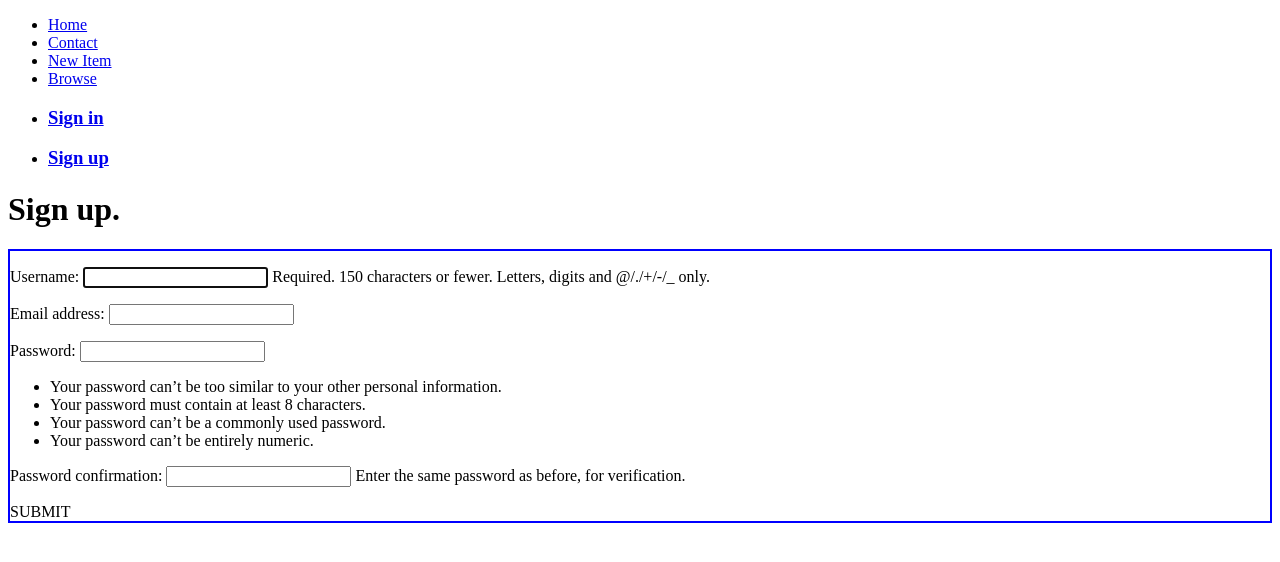
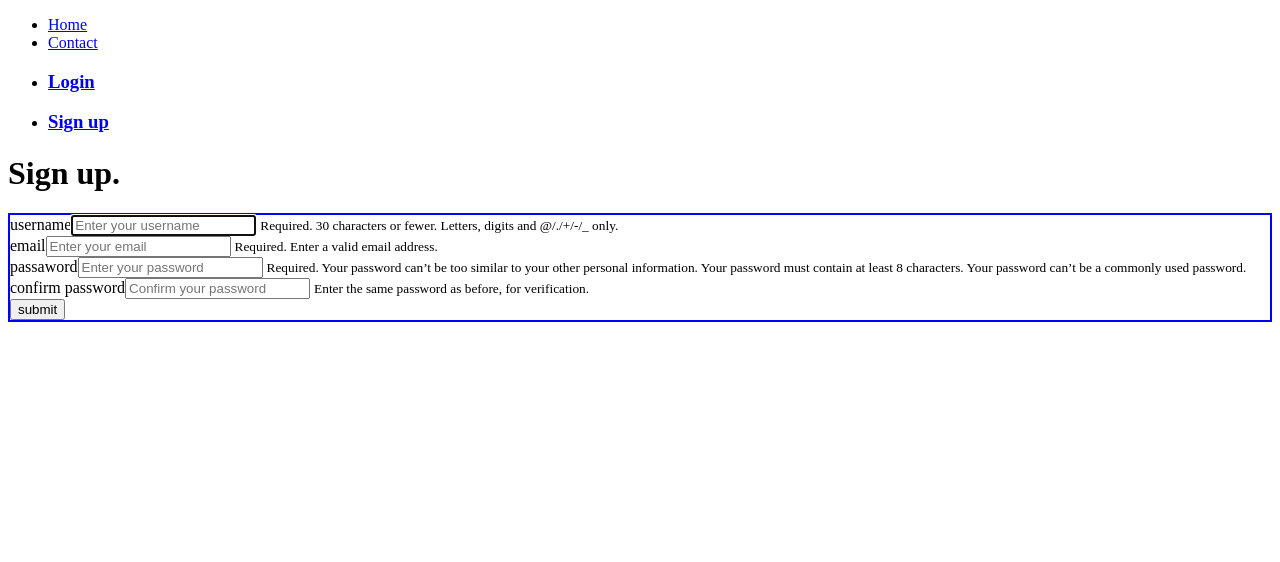
Before and after one commit to AliBalash/django, a Django app: page /signup in a window 1280 px wide. Shown: the top 562 px of the page. Run offline with Django 5.2, Linux system fonts and the light colour scheme.

Commit message:
add signup and signin

```diff
--- a/core/forms.py
+++ b/core/forms.py
@@ -1,8 +1,55 @@
+# yourappname/forms.py
 from django import forms
-from django.contrib.auth.forms import UserCreationForm
+from django.contrib.auth.forms import UserCreationForm , AuthenticationForm
 from django.contrib.auth.models import User
 
-class SignupForm(UserCreationForm):
+class SignUpForm(UserCreationForm):
+
     class Meta:
         model = User
-        fields = ('username', 'email', 'password1', 'password2' )
+        fields = ('username', 'email', 'password1', 'password2')
+
+    username = forms.CharField(
+        label='Username',
+        max_length=30,
+        widget=forms.TextInput(attrs={'class': 'form-control', 'placeholder': 'Enter your username'}),
+        help_text='Required. 30 characters or fewer. Letters, digits and @/./+/-/_ only.',
+        error_messages={
+            'unique': 'This username is already taken. Please choose a different one.',
+        }
+    )
+
+    email = forms.EmailField(
+        label='Email',
+        max_length=254,
+        widget=forms.EmailInput(attrs={'class': 'form-control', 'placeholder': 'Enter your email'}),
+        help_text='Required. Enter a valid email address.',
+        error_messages={
+            'unique': 'A user with this email address already exists.',
+        }
+    )
+
+    password1 = forms.CharField(
+        label='Password',
+        widget=forms.PasswordInput(attrs={'class': 'form-control', 'placeholder': 'Enter your password'}),
+        help_text='Required. Your password can’t be too similar to your other personal information. Your password must contain at least 8 characters. Your password can’t be a commonly used password.',
+        error_messages={
+            'password_mismatch': 'The two password fields didn’t match.',
+        }
+    )
+
+    password2 = forms.CharField(
+        label='Confirm Password',
+        widget=forms.PasswordInput(attrs={'class': 'form-control', 'placeholder': 'Confirm your password'}),
+        help_text='Enter the same password as before, for verification.',
+        error_messages={
+            'password_mismatch': 'The two password fields didn’t match.',
+        }
+    )
+class LoginForm(AuthenticationForm):
+    username = forms.CharField(
+        widget=forms.TextInput(attrs={'class': 'form-control', 'placeholder': 'Enter your username'}),
+    )
+    password = forms.CharField(
+        widget=forms.PasswordInput(attrs={'class': 'form-control', 'placeholder': 'Enter your password'}),
+    )
--- a/core/templates/core/base.html
+++ b/core/templates/core/base.html
@@ -7,12 +7,17 @@
   </head>
   <body>
     <ul>
-      <li><a href="{% url 'core:index' %}">Home</a></li>
+      <li><a href="{% url 'core:home' %}">Home</a></li>
       <li><a href=" {% url 'core:contact' %} ">Contact</a></li>
-      <li><a href="#">New Item</a></li>
-      <li><a href="#">Browse</a></li>
-      <li><a href="#"><h3>Sign in</h3></a></li>
-      <li><a href="{% url 'core:signup' %}"><h3>Sign up</h3></a></li>
+
+      {% if request.user.is_authenticated %}
+        <li><a href="#">New Item</a></li>
+        <li><a href="#">Browse</a></li>
+      {% else %}
+        <li><a href="{% url "core:login" %}"><h3>Login</h3></a></li>
+        <li><a href="{% url 'core:signup' %}"><h3>Sign up</h3></a></li>
+      {% endif %}
+
     </ul>
     {% block content %} {% endblock %}
   </body>
--- a/core/templates/core/signup.html
+++ b/core/templates/core/signup.html
@@ -1,20 +1,35 @@
-{% extends 'core/base.html' %} {% block title %} wellcome {% endblock %}
-{%block content %}
+{% extends 'core/base.html' %} {% block title %}
+  wellcome
+{% endblock %}
+{% block content %}
+  <h1>Sign up.</h1>
 
-<h1>Sign up.</h1>
-
-<div style='border:2px solid blue'>
-  <form method="POST" action=".">
-
-    {{ form.none_field_errors }}
-
-    {% csrf_token %}
-
-     {{ form.as_p }}
-
-
-    <bottun type="submit" > SUBMIT </bottun>
-  </form>
-</div>
-
+  <div style="border:2px solid blue;">
+    <form method="post" action="{% url 'core:signup' %}">
+      {% csrf_token %}
+      <div>
+        username{{ form.username }}
+        <small>{{ form.username.help_text }}</small>
+      </div>
+      <div>
+        email{{ form.email }}
+        <small>{{ form.email.help_text }}</small>
+      </div>
+      <div>
+        passaword{{ form.password1 }}
+        <small>{{ form.password1.help_text }}</small>
+      </div>
+      <div>
+        confirm password{{ form.password2 }}
+        <small>{{ form.password2.help_text }}</small>
+      </div>
+      <div>
+        <button type="submit">submit</button>
+      </div>
+      {{ form.email.errors }}
+      {{ form.username.errors }}
+      {{ form.password1.errors }}
+      {{ form.password2.errors }}
+    </form>
+  </div>
 {% endblock %}
--- a/core/urls.py
+++ b/core/urls.py
@@ -5,7 +5,8 @@ from . import views
 #create a router for core and home page with name core
 app_name = "core"
 urlpatterns = [
-    path('' , views.index , name ='index'),
+    path('' , views.home , name ='home'),
     path('contact' , views.contact , name ='contact'),
-    path('signup' , views.signup , name ='signup')
+    path('signup' , views.signup , name ='signup'),
+    path('login' , views.login , name ='login'),
 ]
--- a/core/views.py
+++ b/core/views.py
@@ -1,9 +1,10 @@
-from django.shortcuts import render
+from django.shortcuts import render ,redirect
 from item.models import Category , Item
-from .forms import SignupForm
+from .forms import SignUpForm , LoginForm
+from django.contrib.auth import authenticate, login as loginUser
 
 #render index page
-def index(request):
+def home(request):
     items = Item.objects.filter(is_sold = False)[0:6]
     categories = Category.objects.all()
     return render(request , 'core/index.html' ,{
@@ -15,9 +16,31 @@ def contact(request):
     return render(request , 'core/contact.html')
 
 
+# signup and register user
+def signup(request):
+    if request.method == 'POST':
+        form = SignUpForm(request.POST)
+        if form.is_valid():
+            form.save()
+            return redirect('login')  # Redirect to login page after successful signup
+    else:
+        form = SignUpForm()
+    return render(request, 'core/signup.html', {'form': form})
 
-def signup(request):
-    form = SignupForm
-    return render(request , 'core/signup.html',{
-        'form': form
-    })
+#signin and logi user
+def login(request):
+    if request.method == 'POST':
+
+        form = LoginForm(request, request.POST)
+        if form.is_valid():
+            username = form.cleaned_data.get('username')
+            password = form.cleaned_data.get('password')
+            user = authenticate(username=username, password=password)
+            if user is not None:
+                loginUser(request, user)
+                return redirect('core:home')  # Redirect to the dashboard or any other page after successful login
+    else:
+        form = LoginForm()
+    return render(request, 'core/login.html', {'form': form})
+
+# def login():
```
Also changed, not shown: core/templates/core/login.html (added, +17 -0 lines), db.sqlite3.
